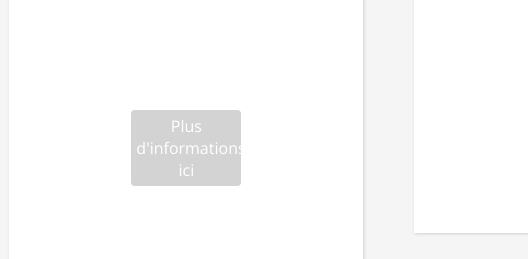
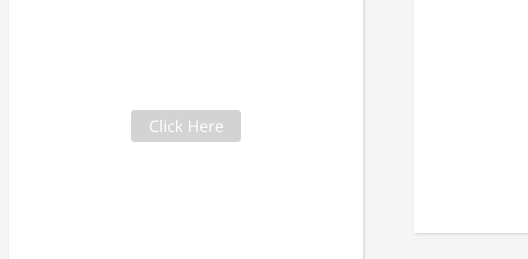
Before and after one commit to maxime1776/profile, a plain HTML site: page index.html in a window 1280 px wide. Shown: the part 460-719 px from the top of the page, 125-653 px from the left. Drawn offline with nearby package versions, Linux system fonts and the light colour scheme; grey boxes are pictures that could not be loaded.

Commit message:
Changement texte

```diff
--- a/index.html
+++ b/index.html
@@ -16,7 +16,7 @@
           Maxime got bored from <strong>financial</strong> markets and took the plunge in <em>web-development</em>. He does not perfectly understand what beginners need but he wants to. He founded <strong>Le Wagon</strong> to level up !
         </p>
 
-         <a href="http://google.com" class="btn-grey">Plus d'informations ici</a>
+         <a href="http://google.com" class="btn-grey">Click Here</a>
        </div>
        <div class="bg-white">
          <ul class="nav-icons">
```
